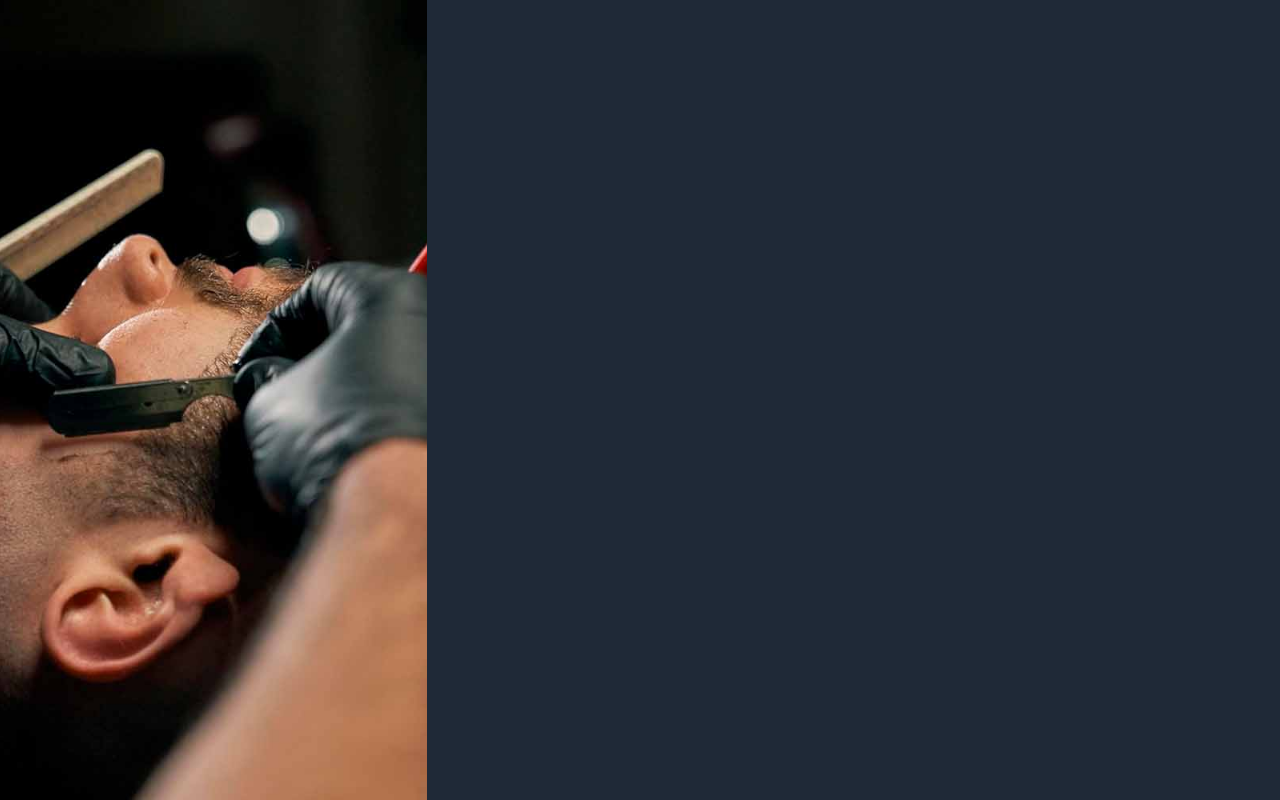
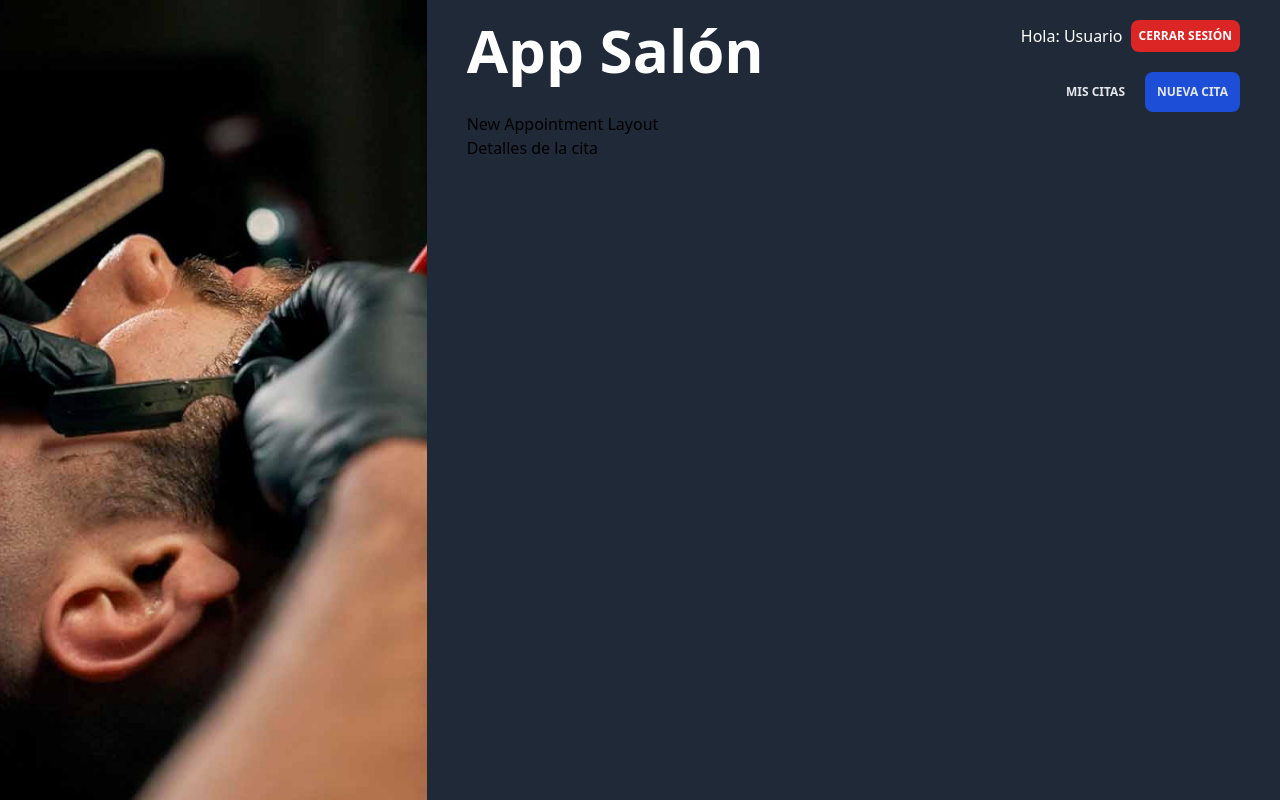
Before and after one commit to FrancoSilva77/app-salon-vue, a Vue app: page /reservaciones/nueva/detalles in a window 1280 px wide. Before the commit this address had no page. Built offline with nearby package versions, Linux system fonts and the light colour scheme.

Commit message:
style(AppointmentLayout)

```diff
--- a/src/router/index.js
+++ b/src/router/index.js
@@ -1,5 +1,6 @@
 import { createRouter, createWebHistory } from 'vue-router'
 import HomeView from '../views/HomeView.vue'
+import AppointmentsLayout from '@/views/appointments/AppointmentsLayout.vue'
 
 const router = createRouter({
   history: createWebHistory(import.meta.env.BASE_URL),
@@ -8,6 +9,29 @@
       path: '/',
       name: 'home',
       component: HomeView
+    },
+    {
+      path: '/reservaciones',
+      name: 'appointments',
+      component: AppointmentsLayout,
+      children: [
+        {
+          path: 'nueva',
+          component: () => import('../views/appointments/NewAppointmentLayout.vue'),
+          children: [
+            {
+              path: '',
+              name: 'new-appointment',
+              component: () => import('../views/appointments/ServicesView.vue')
+            },
+            {
+              path: 'detalles',
+              name: 'appointment-details',
+              component: () => import('../views/appointments/AppointmentView.vue')
+            }
+          ]
+        }
+      ]
     }
   ]
 })
--- /dev/null
+++ b/src/views/appointments/AppointmentView.vue
@@ -0,0 +1,9 @@
+<script setup>
+
+</script>
+
+<template>
+  <div class="">
+    <h1>Detalles de la cita</h1>
+  </div>
+</template>
--- /dev/null
+++ b/src/views/appointments/AppointmentsLayout.vue
@@ -0,0 +1,34 @@
+<script setup></script>
+
+<template>
+  <div class="flex justify-between">
+    <h1 class="text-2xl lg:text-6xl font-black text-white">App Salón</h1>
+
+    <div class="flex flex-col space-y-5">
+      <div class="flex gap-2 items-center">
+        <p class="text-white text-right">Hola: Usuario</p>
+        <button
+          type="button"
+          class="bg-red-600 hover:bg-red-700 p-2 text-white uppercase text-xs font-extrabold rounded-lg"
+        >
+          Cerrar Sesión
+        </button>
+      </div>
+
+      <nav class="flex gap-2 items-center justify-end">
+        <button class="p-3 text-gray-200 uppercase text-xs font-black rounded-lg">Mis Citas</button>
+
+        <RouterLink
+          :to="{ name: 'new-appointment' }"
+          class="p-3 text-gray-200 uppercase text-xs font-black rounded-lg bg-blue-700"
+        >
+          Nueva Cita
+        </RouterLink>
+      </nav>
+    </div>
+  </div>
+
+  <main>
+    <RouterView />
+  </main>
+</template>
--- /dev/null
+++ b/src/views/appointments/NewAppointmentLayout.vue
@@ -0,0 +1,10 @@
+<script setup>
+
+</script>
+
+<template>
+  <h1>New Appointment Layout</h1>
+
+  <RouterView/>
+
+</template>
--- /dev/null
+++ b/src/views/appointments/ServicesView.vue
@@ -0,0 +1,9 @@
+<script setup>
+
+</script>
+
+<template>
+  <div class="">
+    <h1>Desde Servicios</h1>
+  </div>
+</template>
```
